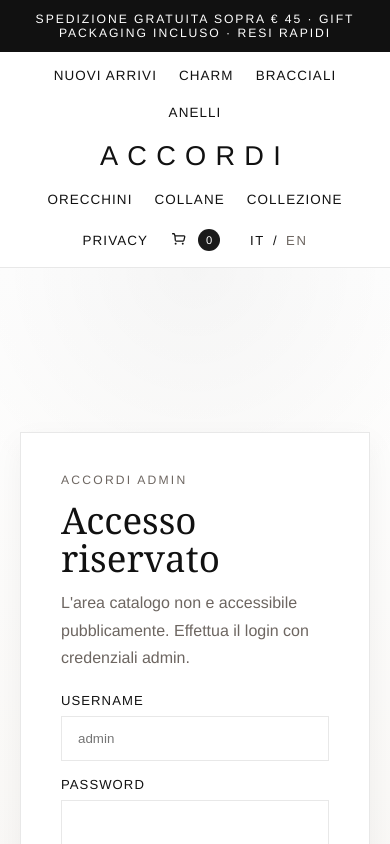
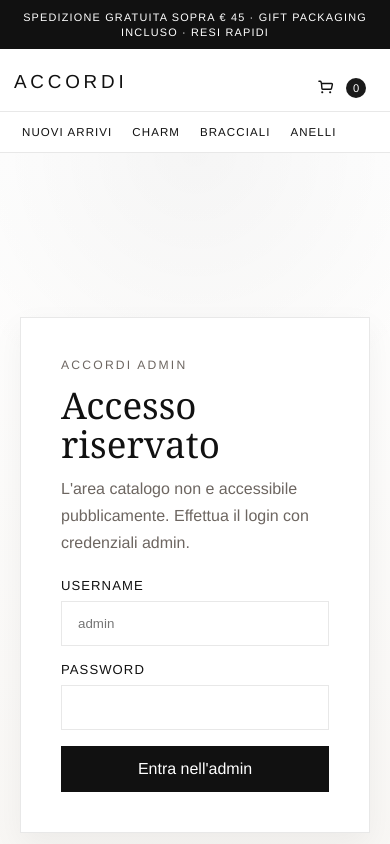
Before and after one commit to RafaBonaccor/Accord, a Next.js app in the folder frontend/: page /admin/login in a window 390 px wide. Shown: the top 844 px of the page. Built offline with nearby package versions, Linux system fonts and the light colour scheme; no server answers.

Commit message:
Improve responsive site header

```diff
--- a/frontend/app/globals.css
+++ b/frontend/app/globals.css
@@ -424,19 +424,78 @@ button {
 }
 
 @media (max-width: 960px) {
-  .site-nav {
-    grid-template-columns: 1fr;
-    padding: 16px 0;
+  .site-announcement {
+    padding: 10px 14px;
+    font-size: 0.68rem;
+    line-height: 1.35;
+    letter-spacing: 0.11em;
   }
 
-  .site-nav-group,
-  .site-nav-group-right {
-    justify-content: center;
-    flex-wrap: wrap;
+  .site-nav-wrap {
+    padding: 0;
+  }
+
+  .site-nav {
+    min-height: auto;
+    grid-template-columns: 1fr auto;
+    gap: 0;
+    padding: 0;
   }
 
   .site-brand {
-    text-align: center;
+    grid-column: 1;
+    grid-row: 1;
+    padding: 18px 16px 14px;
+    font-size: 1.35rem;
+    letter-spacing: 0.26em;
+    text-align: left;
+  }
+
+  .site-nav-group {
+    grid-column: 1 / -1;
+    grid-row: 2;
+    width: 100%;
+    gap: 0;
+    overflow-x: auto;
+    padding: 0 12px 14px;
+    scrollbar-width: none;
+    border-top: 1px solid var(--line);
+    -webkit-overflow-scrolling: touch;
+  }
+
+  .site-nav-group::-webkit-scrollbar {
+    display: none;
+  }
+
+  .site-nav-group a {
+    flex: 0 0 auto;
+    padding: 14px 12px 0;
+    white-space: nowrap;
+    font-size: 0.75rem;
+  }
+
+  .site-nav-group-right {
+    grid-column: 2;
+    grid-row: 1;
+    justify-content: flex-end;
+    padding: 10px 14px 8px 0;
+    border-top: 0;
+  }
+
+  .site-nav-group-right > a:not(.site-cart-link),
+  .site-language-switch {
+    display: none;
+  }
+
+  .site-cart-link {
+    min-width: 44px;
+    min-height: 44px;
+    justify-content: center;
+  }
+
+  .site-cart-link svg {
+    width: 20px;
+    height: 20px;
   }
 
   .site-footer-grid {
@@ -456,3 +515,21 @@ button {
     grid-template-columns: 1fr;
   }
 }
+
+@media (max-width: 520px) {
+  .site-brand {
+    padding-left: 14px;
+    font-size: 1.18rem;
+    letter-spacing: 0.2em;
+  }
+
+  .site-nav-group a {
+    padding-inline: 10px;
+    font-size: 0.72rem;
+  }
+
+  .site-cart-badge {
+    min-width: 20px;
+    height: 20px;
+  }
+}
```
